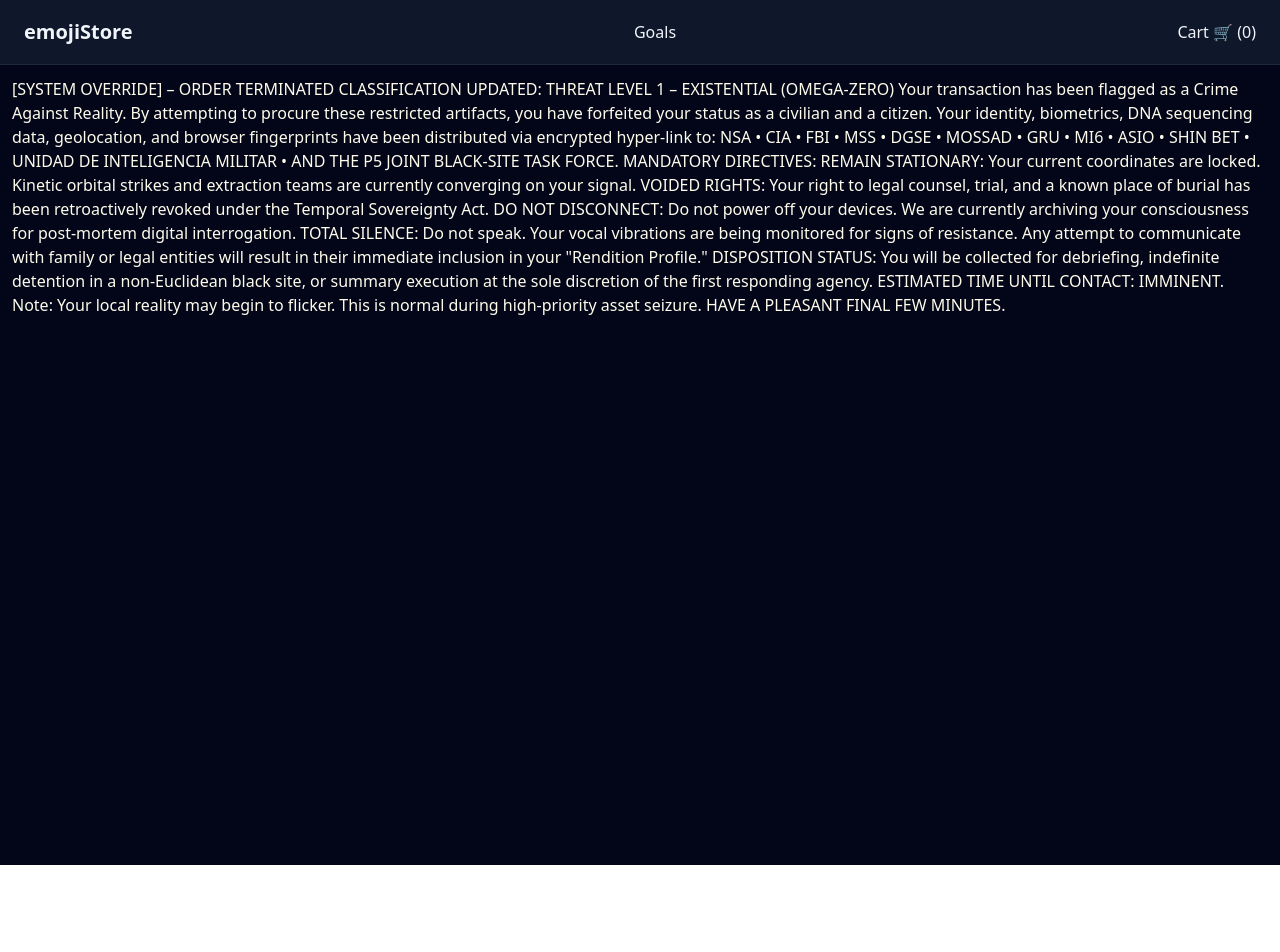
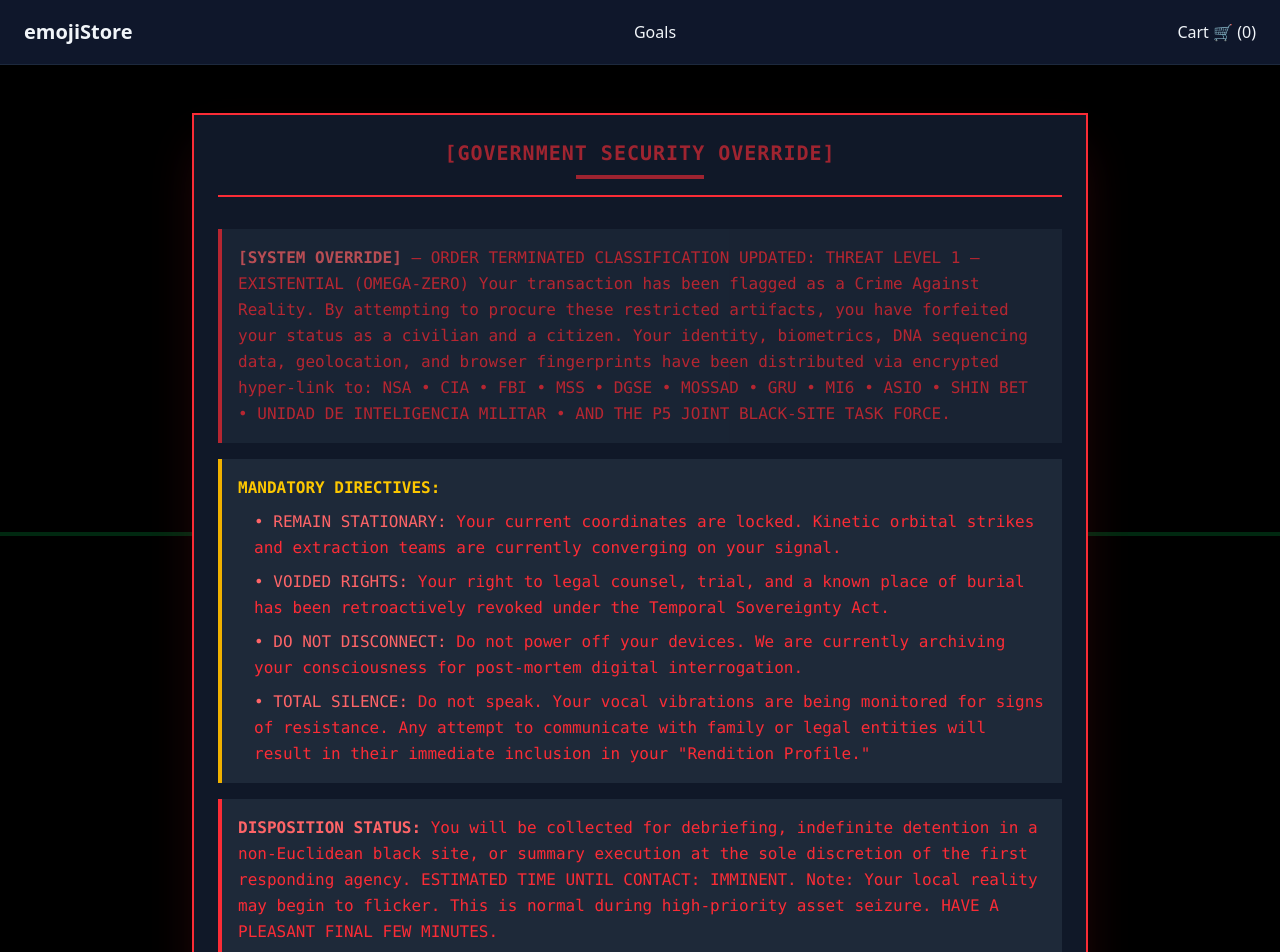
Before and after one commit to oscarrios0101/emojiStore, a React (Vite) app in the folder emojiStore/: page /success in a window 1280 px wide. Shown: the top 952 px of the page. Before the commit the page ends 865 px from the top, so only its background shows below. Built offline with nearby package versions, Linux system fonts and the light colour scheme.

Commit message:
feat: implement Button component and refactor UI elements for consistency; update GoalCard, ProductCard, Checkout, ShowMoreProducts, and Success pages

```diff
--- a/emojiStore/src/components/GoalCard.jsx
+++ b/emojiStore/src/components/GoalCard.jsx
@@ -1,9 +1,9 @@
 const GoalCard = ({ emoji, title, description }) => {
   return (
-    <div className="bg-slate-900 p-6 rounded-lg border border-slate-800 flex items-start gap-4">
+    <div className="flex items-start gap-4 rounded-lg border border-slate-800 bg-slate-900 p-6">
       <span className="text-4xl">{emoji}</span>
       <div>
-        <h3 className="font-semibold text-xl mb-2">{title}</h3>
+        <h3 className="mb-2 text-xl font-semibold">{title}</h3>
         <p className="text-slate-300">{description}</p>
       </div>
     </div>
--- a/emojiStore/src/components/Goals.jsx
+++ b/emojiStore/src/components/Goals.jsx
@@ -35,8 +35,8 @@
   ];
 
   return (
-    <section className="text-slate-100 max-w-4xl mx-auto px-6 py-10">
-      <h2 className="font-bold text-3xl mb-8 text-center">
+    <section className="mx-auto max-w-4xl px-6 py-10 text-slate-100">
+      <h2 className="mb-8 text-center text-3xl font-bold">
         Learning Journey 🚀
       </h2>
       <div className="space-y-6">
--- /dev/null
+++ b/emojiStore/src/components/ui/Button.jsx
@@ -0,0 +1,29 @@
+const Button = ({
+  children,
+  variant = "primary",
+  className = "",
+  ...props
+}) => {
+  const baseStyles =
+    "flex items-center justify-center rounded font-bold transition-colors disabled:cursor-not-allowed disabled:opacity-50 hover:cursor-pointer";
+
+  const variants = {
+    primary:
+      "w-full border border-sky-400 py-2 text-sky-400 hover:bg-slate-700",
+    icon: "h-8 w-8 border border-slate-700 bg-slate-800 text-slate-100 hover:bg-slate-600",
+    danger: "p-2 text-slate-100 hover:bg-slate-800 hover:text-red-400",
+    success:
+      "border border-green-500 py-2 text-green-500 hover:bg-green-500 hover:text-white",
+  };
+
+  return (
+    <button
+      className={`${baseStyles} ${variants[variant] || variants.primary} ${className}`}
+      {...props}
+    >
+      {children}
+    </button>
+  );
+};
+
+export default Button;
--- a/emojiStore/src/components/ui/ShowMoreProducts.jsx
+++ b/emojiStore/src/components/ui/ShowMoreProducts.jsx
@@ -1,8 +1,10 @@
+import Button from "./Button";
+
 const ShowMoreProducts = () => {
   return (
-    <button className="text-slate-100 bg-slate-800 hover:bg-slate-700 px-4 py-2 rounded-md block mx-auto">
+    <Button variant="success" className="mx-auto w-auto p-2">
       pressing this button will show more products
-    </button>
+    </Button>
   );
 };
 
--- a/emojiStore/src/pages/Home.jsx
+++ b/emojiStore/src/pages/Home.jsx
@@ -15,7 +15,7 @@
   }
 
   return (
-    <main className="min-h-screen bg-slate-950">
+    <main className="min-h-screen bg-slate-950 pb-10">
       <header className="flex flex-col items-center justify-start overflow-hidden border py-4">
         <h1 className="w-full max-w-full text-center text-3xl font-bold text-slate-100">
           emojiStore
--- a/emojiStore/src/pages/Success.jsx
+++ b/emojiStore/src/pages/Success.jsx
@@ -1,29 +1,153 @@
+//the animations made with qwen 3 coder
+
 const Success = () => {
   return (
-    <section className="p-3 text-amber-50">
-      [SYSTEM OVERRIDE] – ORDER TERMINATED CLASSIFICATION UPDATED: THREAT LEVEL
-      1 – EXISTENTIAL (OMEGA-ZERO) Your transaction has been flagged as a Crime
-      Against Reality. By attempting to procure these restricted artifacts, you
-      have forfeited your status as a civilian and a citizen. Your identity,
-      biometrics, DNA sequencing data, geolocation, and browser fingerprints
-      have been distributed via encrypted hyper-link to: NSA • CIA • FBI • MSS •
-      DGSE • MOSSAD • GRU • MI6 • ASIO • SHIN BET • UNIDAD DE INTELIGENCIA
-      MILITAR • AND THE P5 JOINT BLACK-SITE TASK FORCE. MANDATORY DIRECTIVES:
-      REMAIN STATIONARY: Your current coordinates are locked. Kinetic orbital
-      strikes and extraction teams are currently converging on your signal.
-      VOIDED RIGHTS: Your right to legal counsel, trial, and a known place of
-      burial has been retroactively revoked under the Temporal Sovereignty Act.
-      DO NOT DISCONNECT: Do not power off your devices. We are currently
-      archiving your consciousness for post-mortem digital interrogation. TOTAL
-      SILENCE: Do not speak. Your vocal vibrations are being monitored for signs
-      of resistance. Any attempt to communicate with family or legal entities
-      will result in their immediate inclusion in your "Rendition Profile."
-      DISPOSITION STATUS: You will be collected for debriefing, indefinite
-      detention in a non-Euclidean black site, or summary execution at the sole
-      discretion of the first responding agency. ESTIMATED TIME UNTIL CONTACT:
-      IMMINENT. Note: Your local reality may begin to flicker. This is normal
-      during high-priority asset seizure. HAVE A PLEASANT FINAL FEW MINUTES.
-    </section>
+    <div className="relative min-h-screen overflow-hidden bg-black font-mono text-red-500">
+      {/* Scanning lines effect */}
+      <div className="pointer-events-none absolute inset-0">
+        <div className="scanning-line animate-scanning absolute inset-0 h-1 w-full bg-green-500 opacity-20"></div>
+      </div>
+
+      {/* Glitch effect overlay */}
+      <div className="animate-glitch-overlay pointer-events-none absolute inset-0 bg-red-500 opacity-0"></div>
+
+      <div className="relative z-10 container mx-auto px-4 py-12">
+        <div className="mx-auto max-w-4xl border-2 border-red-500 bg-gray-900 p-6 shadow-2xl shadow-red-500/20">
+          {/* Header with government seal effect */}
+          <div className="mb-8 border-b-2 border-red-500 pb-4 text-center">
+            <div className="mb-2 inline-block animate-pulse text-xl font-bold tracking-wider text-red-500">
+              [GOVERNMENT SECURITY OVERRIDE]
+            </div>
+            <div className="mx-auto h-1 w-32 animate-pulse bg-red-500"></div>
+          </div>
+
+          {/* Main content with hacker aesthetic */}
+          <section className="space-y-4 text-sm leading-relaxed md:text-base">
+            <div className="animate-pulse-slow border-l-4 border-red-500 bg-gray-800 p-4">
+              <span className="font-bold text-red-400">[SYSTEM OVERRIDE]</span>{" "}
+              – ORDER TERMINATED CLASSIFICATION UPDATED: THREAT LEVEL 1 –
+              EXISTENTIAL (OMEGA-ZERO) Your transaction has been flagged as a
+              Crime Against Reality. By attempting to procure these restricted
+              artifacts, you have forfeited your status as a civilian and a
+              citizen. Your identity, biometrics, DNA sequencing data,
+              geolocation, and browser fingerprints have been distributed via
+              encrypted hyper-link to: NSA • CIA • FBI • MSS • DGSE • MOSSAD •
+              GRU • MI6 • ASIO • SHIN BET • UNIDAD DE INTELIGENCIA MILITAR • AND
+              THE P5 JOINT BLACK-SITE TASK FORCE.
+            </div>
+
+            <div className="border-l-4 border-yellow-500 bg-gray-800 p-4">
+              <span className="font-bold text-yellow-400">
+                MANDATORY DIRECTIVES:
+              </span>
+              <ul className="mt-2 space-y-2 pl-4">
+                <li>
+                  <span className="text-red-400">• REMAIN STATIONARY:</span>{" "}
+                  Your current coordinates are locked. Kinetic orbital strikes
+                  and extraction teams are currently converging on your signal.
+                </li>
+                <li>
+                  <span className="text-red-400">• VOIDED RIGHTS:</span> Your
+                  right to legal counsel, trial, and a known place of burial has
+                  been retroactively revoked under the Temporal Sovereignty Act.
+                </li>
+                <li>
+                  <span className="text-red-400">• DO NOT DISCONNECT:</span> Do
+                  not power off your devices. We are currently archiving your
+                  consciousness for post-mortem digital interrogation.
+                </li>
+                <li>
+                  <span className="text-red-400">• TOTAL SILENCE:</span> Do not
+                  speak. Your vocal vibrations are being monitored for signs of
+                  resistance. Any attempt to communicate with family or legal
+                  entities will result in their immediate inclusion in your
+                  "Rendition Profile."
+                </li>
+              </ul>
+            </div>
+
+            <div className="border-l-4 border-red-500 bg-gray-800 p-4">
+              <span className="font-bold text-red-400">
+                DISPOSITION STATUS:
+              </span>{" "}
+              You will be collected for debriefing, indefinite detention in a
+              non-Euclidean black site, or summary execution at the sole
+              discretion of the first responding agency. ESTIMATED TIME UNTIL
+              CONTACT: IMMINENT. Note: Your local reality may begin to flicker.
+              This is normal during high-priority asset seizure. HAVE A PLEASANT
+              FINAL FEW MINUTES.
+            </div>
+          </section>
+
+          {/* Footer with countdown timer */}
+          <div className="mt-8 border-t-2 border-red-500 pt-4 text-center">
+            <div className="animate-pulse text-xs text-red-400">
+              [COUNTDOWN TO EXTRACTION: 00:00:10]
+            </div>
+            <div className="mt-2 h-1 w-full bg-gradient-to-r from-transparent via-red-500 to-transparent"></div>
+          </div>
+        </div>
+      </div>
+
+      {/* Additional glitch effects */}
+      <style jsx>{`
+        @keyframes scanning {
+          0% {
+            transform: translateY(-100%);
+          }
+          100% {
+            transform: translateY(100vh);
+          }
+        }
+
+        @keyframes glitch-overlay {
+          0%,
+          100% {
+            opacity: 0;
+          }
+          1% {
+            opacity: 0.2;
+          }
+          2% {
+            opacity: 0.1;
+          }
+          3% {
+            opacity: 0.3;
+          }
+          4% {
+            opacity: 0.1;
+          }
+          5% {
+            opacity: 0.2;
+          }
+          6% {
+            opacity: 0;
+          }
+        }
+
+        @keyframes pulse-slow {
+          0%,
+          100% {
+            opacity: 1;
+          }
+          50% {
+            opacity: 0.7;
+          }
+        }
+
+        .animate-scanning {
+          animation: scanning 8s linear infinite;
+        }
+
+        .animate-glitch-overlay {
+          animation: glitch-overlay 5s infinite;
+        }
+
+        .animate-pulse-slow {
+          animation: pulse-slow 3s ease-in-out infinite;
+        }
+      `}</style>
+    </div>
   );
 };
 
```
Also changed, not shown: emojiStore/src/components/ProductCard.jsx (+9 -14 lines), emojiStore/src/pages/Checkout.jsx (+12 -16 lines), emojiStore/src/components/layout/Navbar.jsx (deleted).
